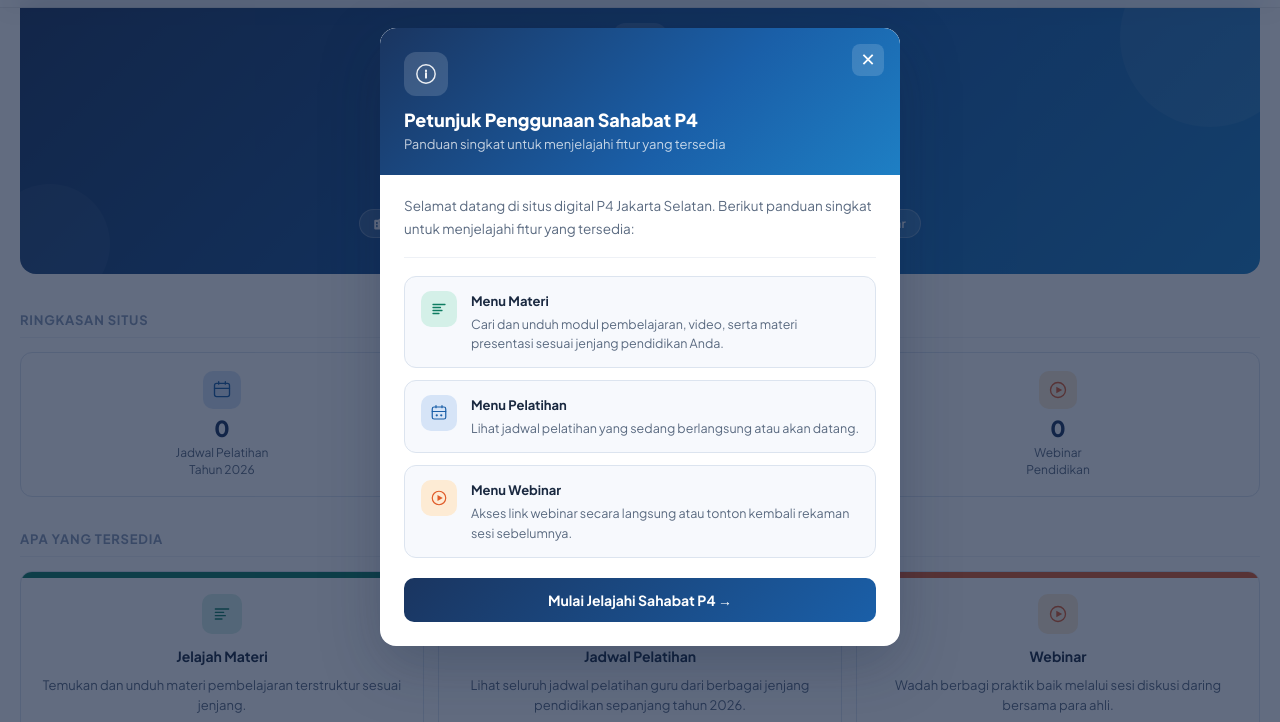
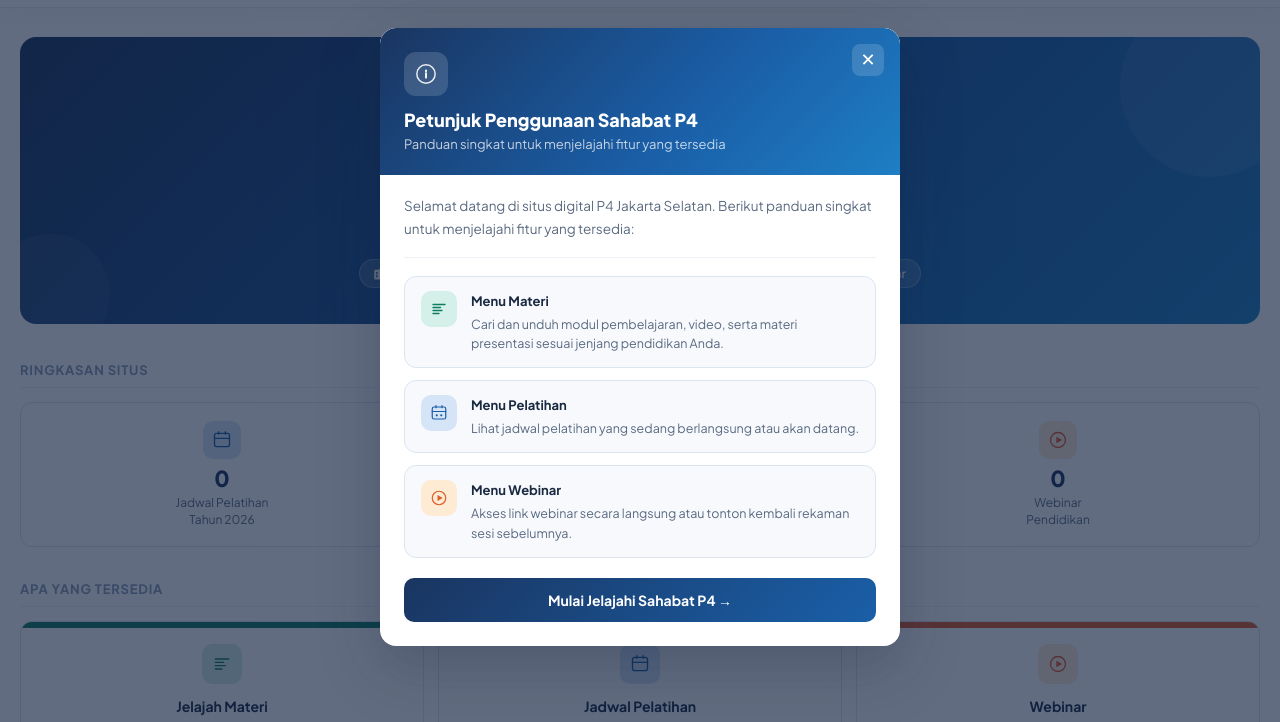
Before and after one commit to dianrnoor911/sahabatp4, a plain HTML site: page index.html in a window 1280 px wide. Shown: the part 63-785 px from the top of the page. Drawn offline with Linux system fonts and the light colour scheme; no server answers.

Commit message:
Fix header overlap issue by increasing main content padding-top

```diff
--- a/assets/css/main.css
+++ b/assets/css/main.css
@@ -15,7 +15,7 @@
 }
 
 main {
-  padding-top: 50px !important;
+  padding-top: 100px !important;
   padding-bottom: 150px !important;
 }
 
```
